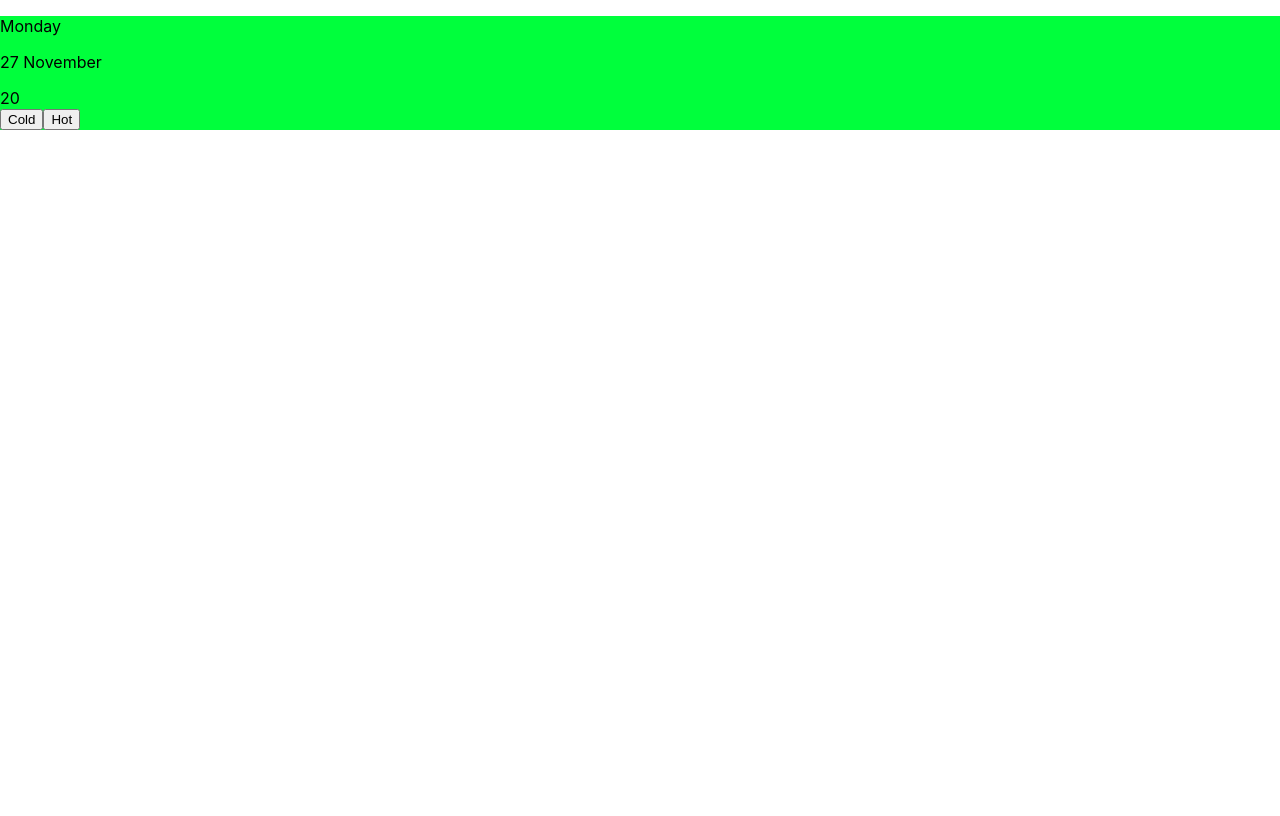
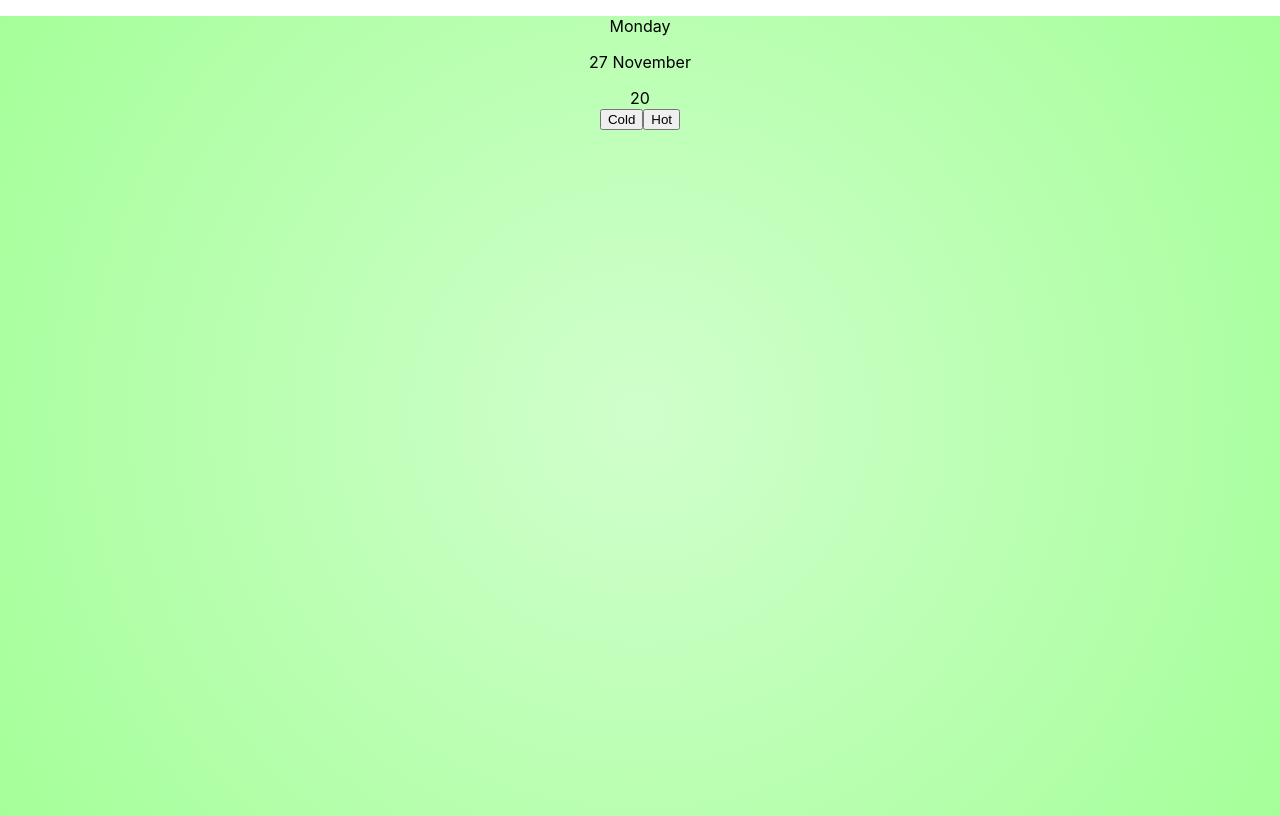
Before and after one commit to poplavskyi/App1, a React (Create React App) app: page / in a window 1280 px wide. Built offline with nearby package versions, Linux system fonts and the light colour scheme.

Commit message:
ADD: styles, radial-gradient

```diff
--- a/src/temperature.scss
+++ b/src/temperature.scss
@@ -1,15 +1,30 @@
 .widget-container {
-    background-color: aqua;
+  // display: flex;
+  // justify-content: center;
+  // align-items: center;
+  // max-width: 1170px;
+  text-align: center;
+  margin-left: auto;
+  margin-right: auto;
+  padding-left: 16px;
+  padding-right: 16px;
+  min-height: 100vh;
+}
+
+svg {
+  width: 150px;
+  height: 150px;
 }
 
 .cold {
-    background-color: rgb(72, 0, 255);
+  // background-color: rgb(0, 217, 255);
+  background: radial-gradient(circle at center, #cce4ff, #9b99ff)
 }
 
 .normal {
-    background-color: rgb(0, 255, 60);
+  background: radial-gradient(circle at center, #d0ffcc, #a5ff99)
 }
 
 .hot {
-    background-color: rgb(255, 0, 43);
+  background: radial-gradient(circle at center, #fffacc, #ddc660)
 }
```
